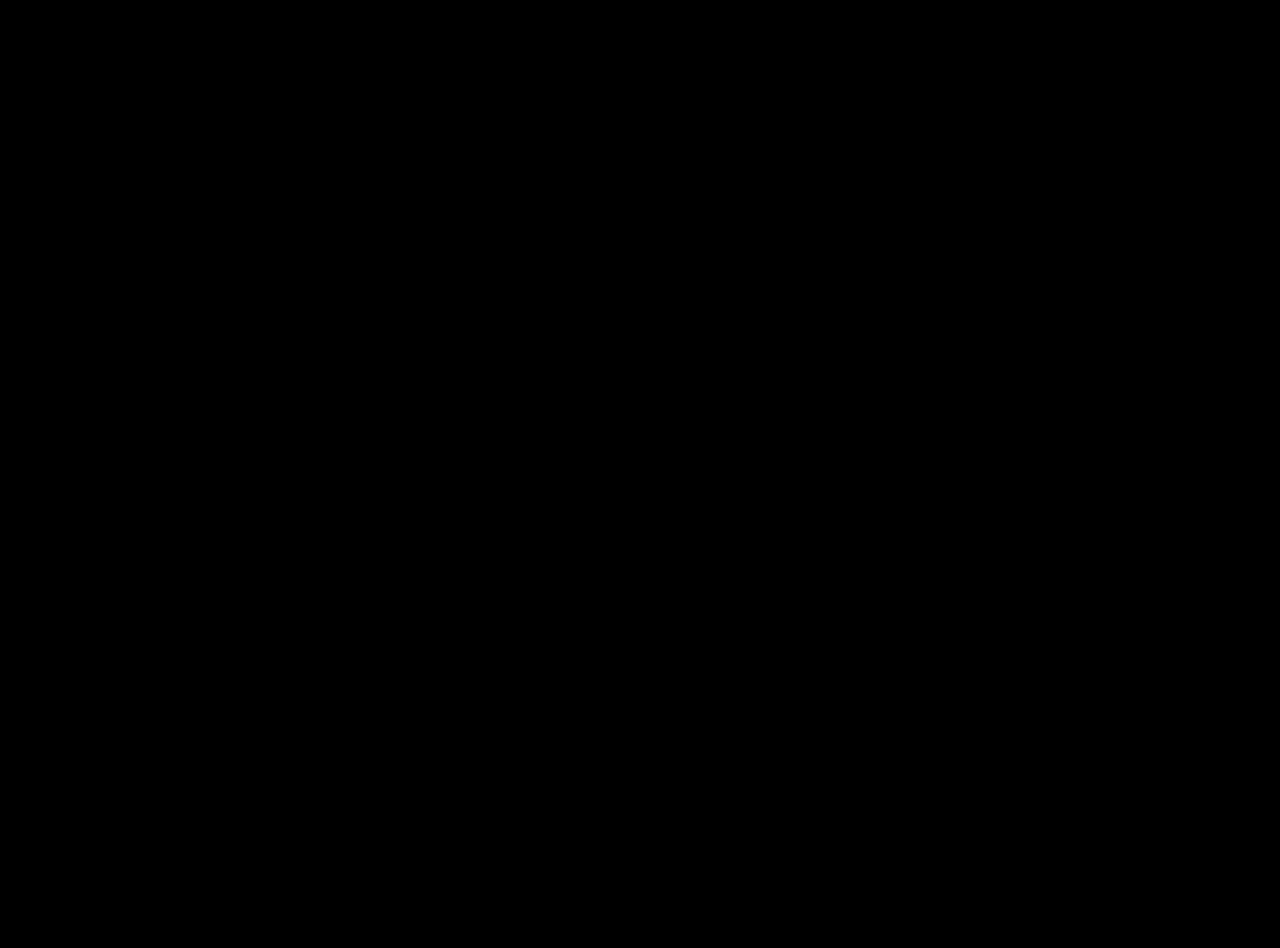
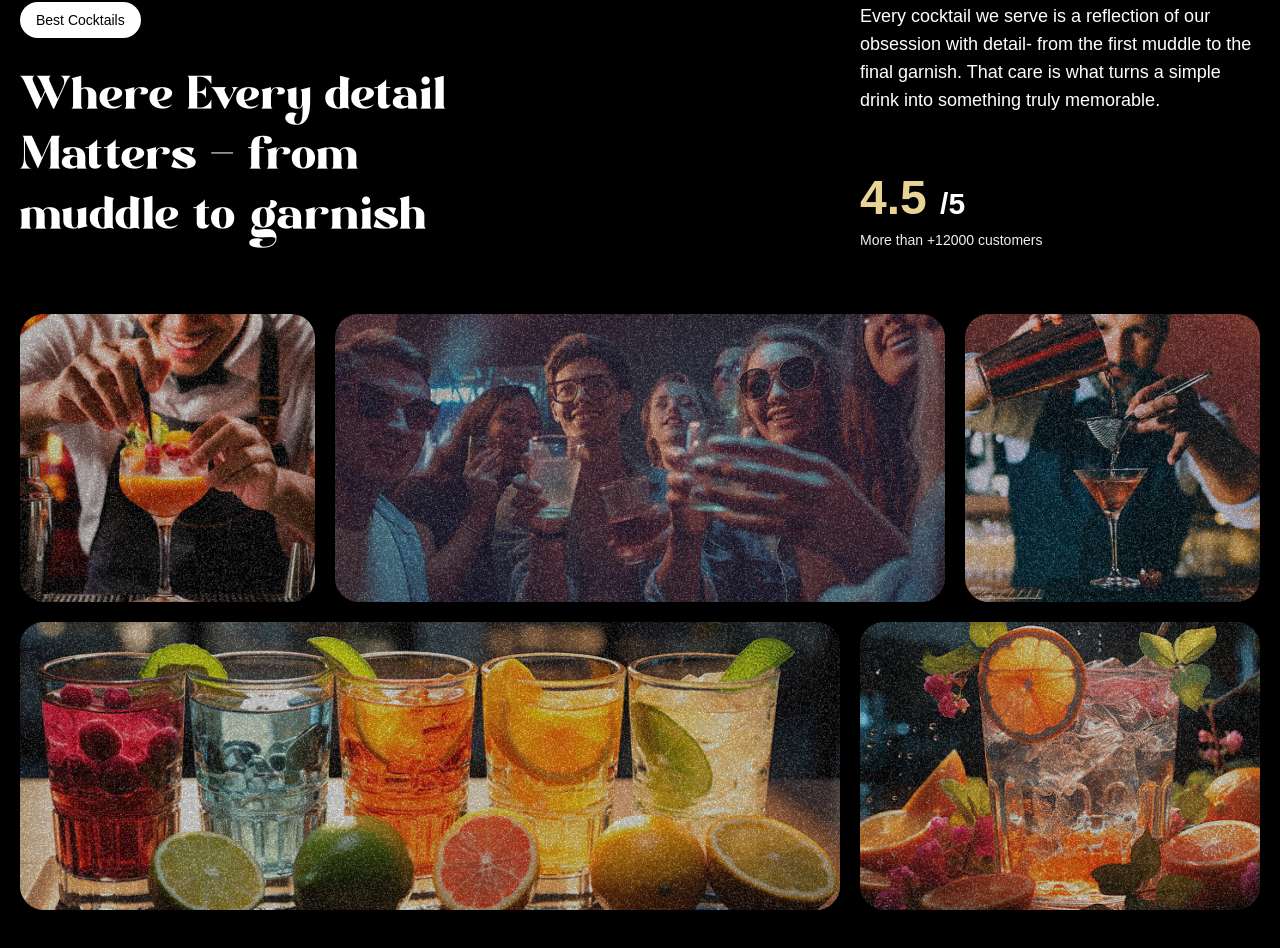
Before and after one commit to reddysai99/GSAP-Website, a React (Vite) app: page / in a window 1280 px wide. Shown: the part 1710-2658 px from the top of the page. Before the commit the page ends 1600 px from the top, so only its background shows below. Built offline with nearby package versions, Linux system fonts and the light colour scheme; a web font is replaced by a local one.

Commit message:
Implemented about Section

```diff
--- a/src/App.jsx
+++ b/src/App.jsx
@@ -4,6 +4,7 @@
 import gsap from 'gsap';
 import Hero from './components/Hero.jsx';
 import Cocktails from './components/Cocktails.jsx';
+import About from './components/About.jsx';
 
 
 gsap.registerPlugin(ScrollTrigger, SplitText);
@@ -15,6 +16,7 @@
       <Navbar />
       <Hero />
       <Cocktails />
+      <About />
     </main>
   )
 }
--- /dev/null
+++ b/src/components/About.jsx
@@ -0,0 +1,89 @@
+import { useGSAP } from "@gsap/react"
+import { SplitText } from "gsap/all"
+import gsap from "gsap"
+
+ const About = () => {
+    useGSAP(() => {
+     const titlesplit = SplitText.create('#about h2',{
+        type: 'words'
+     })
+     const scrollTimeline = gsap.timeline({
+        scrollTrigger: {
+            trigger: '#about',
+            start:'top center'
+        }
+     })
+
+     scrollTimeline
+     .from(titlesplit.words,{
+       opacity:0,
+       duration:1,
+       yPercent:100,
+       ease:'expo.out',
+       stagger:0.02
+     })
+     .from('.top-grid div, .bottom-grid div', {
+        opacity:0, duration:1, ease:'power1.inOut', stagger:'0.04'
+     }, '-=0.5')
+    })
+  return (
+    <div id="about">
+        <div className='mb-16 md:px-0 px-5'>
+         <div className='content'>
+            <div className='md:col-span-8'>
+                <p className='badge'>
+                  Best Cocktails
+                </p>
+                <h2>
+                    Where Every detail Matters
+                    <span className='text-white'> - </span>
+                    from muddle to garnish
+                  </h2>
+            </div>
+            <div className='sub-content'>
+               <p>
+                Every cocktail we serve is a reflection of our obsession with detail-
+            from the first muddle to the final garnish. That care is what turns a simple
+            drink into something truly memorable.
+                </p>
+
+                <div>
+                    <p className='md:text-3xl text-xl font-bold'>
+                    <span> 4.5 </span>/5
+                    </p>
+                    <p className='text-sm text-white-100'>
+                      More than +12000 customers
+                    </p>
+                </div>
+            </div>
+            </div>
+        </div>
+        <div className='top-grid'>
+            <div className='md:col-span-3 xl:col-span-3'>
+                <div className='noisy'/>
+                <img src="/images/abt1.png" alt="grid-img-1" />
+            </div>
+            <div className='md:col-span-9 xl:col-span-6'>
+                <div className='noisy'/>
+                <img src="/images/abt2.png" alt="grid-img-2" />
+            </div>
+            <div className='md:hidden xl:block xl:col-span-3'>
+                <div className='noisy'/>
+                <img src="/images/abt5.png" alt="grid-img-5" />
+            </div>
+        </div>
+
+        <div className='bottom-grid'>
+            <div className='md:col-span-8'>
+                <div className='noisy'/>
+                <img src="/images/abt3.png" alt="grid-img-3" />
+            </div>
+            <div className='md:col-span-4'>
+                <div className='noisy'/>
+                <img src="/images/abt4.png" alt="grid-img-4" />
+            </div>
+        </div>
+    </div>
+  )
+}
+export default About
```
